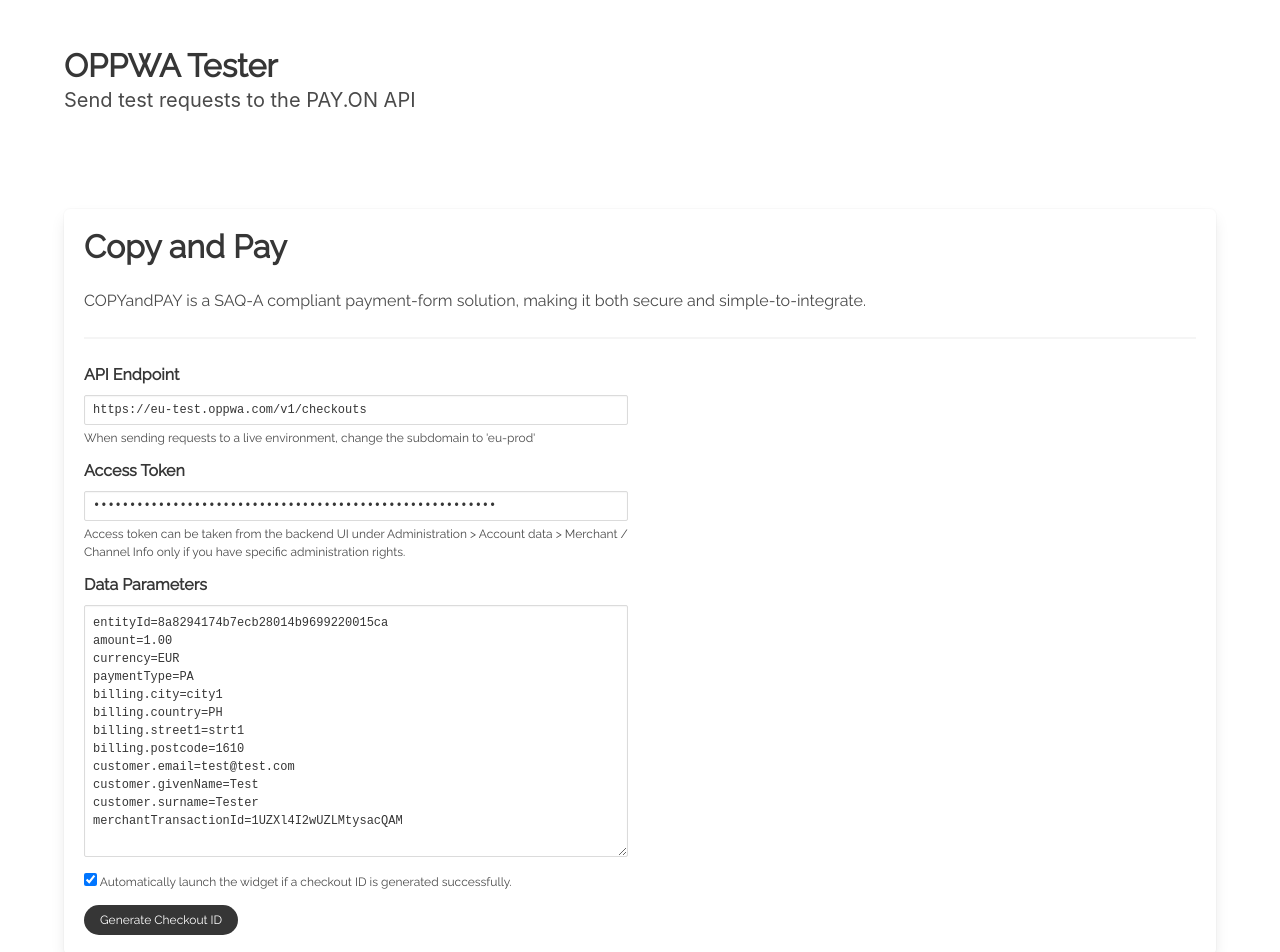
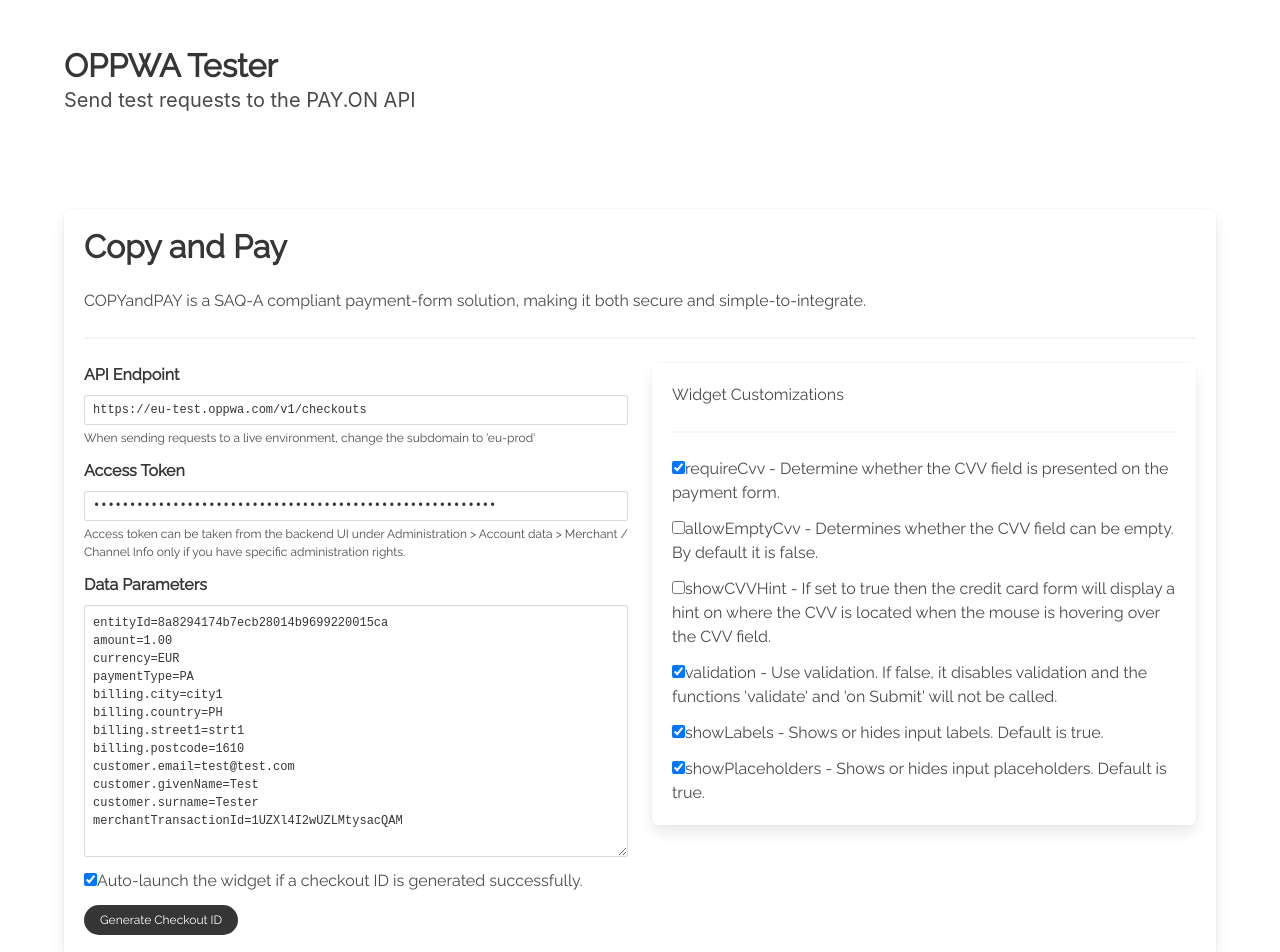
Before and after one commit to veib6247/oppwa-v2, a Vue app: page / in a window 1280 px wide. Shown: the top 952 px of the page. Built offline with nearby package versions, Linux system fonts and the light colour scheme; a web font is replaced by a local one.

Commit message:
added widget customization column

```diff
--- a/package.json
+++ b/package.json
@@ -12,6 +12,7 @@
   "license": "ISC",
   "dependencies": {
     "bulma": "^0.9.4",
+    "bulma-switch": "^2.0.4",
     "nanoid": "^3.3.4",
     "vue": "^3.2.33"
   },
--- /dev/null
+++ b/src/components/FormSwitch.vue
@@ -0,0 +1,35 @@
+<script>
+export default {
+  props: {
+    id: {
+      type: String,
+      required: true,
+    },
+    label: {
+      type: String,
+      required: true,
+    },
+
+    modelValue: {
+      type: Boolean,
+      required: true,
+      default: true,
+    },
+  },
+};
+</script>
+
+<template>
+  <div class="field">
+    <div class="field">
+      <input
+        :id="id"
+        type="checkbox"
+        class="switch is-small is-rounded is-dark"
+        :checked="modelValue"
+        @input="$emit('update:modelValue', $event.target.checked)"
+      />
+      <label :for="id">{{ label }}</label>
+    </div>
+  </div>
+</template>
--- a/src/index.js
+++ b/src/index.js
@@ -1,4 +1,5 @@
 import 'bulma'
+import 'bulma-switch'
 import { createApp } from 'vue'
 
 // import the root component App from a single-file component.
--- a/src/views/CopyandPay.vue
+++ b/src/views/CopyandPay.vue
@@ -5,8 +5,12 @@
 
 // import reusable components
 import FormInput from "../components/FormInput.vue";
+import FormButton from "../components/FormButton.vue";
+import FormSwitch from "../components/FormSwitch.vue";
 import TextData from "../components/TextData.vue";
-import FormButton from "../components/FormButton.vue";
+
+// main widget object, to be modified before launching
+var wpwlOptions = {};
 
 // this will allow parcel to include the php file in the build process so that everything is in 1 directory
 const copyAndPayScriptPath = require("url:../../php/CopyandPay.php");
@@ -18,8 +22,9 @@
   // component registration
   components: {
     FormInput,
+    FormButton,
+    FormSwitch,
     TextData,
-    FormButton,
   },
 
   //
@@ -55,6 +60,17 @@
       },
 
       autoLaunchWidget: true,
+
+      // widget customization
+      wpwlOptions: {
+        style: "card",
+        requireCvv: true,
+        allowEmptyCvv: false,
+        showCVVHint: false,
+        validation: true,
+        showLabels: true,
+        showPlaceholders: true,
+      },
     };
   },
 
@@ -66,10 +82,18 @@
     },
 
     generateCheckoutId() {
+      console.info(`Automatically launch widget: ${this.autoLaunchWidget}`);
       console.log(`Endpoint: ${this.request.endPoint}`);
       console.log(`authToken: ${this.request.authToken}`);
       console.log(`URL string parameters: ${this.processedURLParameters}`);
       console.log(`CopyandPay PHP script path: ${copyAndPayScriptPath}`);
+
+      if (this.autoLaunchWidget) this.launchWidget();
+    },
+
+    launchWidget() {
+      wpwlOptions = this.wpwlOptions;
+      console.log("Widget customizations applied: ", wpwlOptions);
     },
   },
 
@@ -101,6 +125,7 @@
   <hr />
 
   <div class="columns">
+    <!-- left column -->
     <div class="column">
       <!-- ENDPOINT -->
       <FormInput
@@ -126,15 +151,12 @@
         v-model="request.frontEndParameters"
       />
 
-      <div class="field">
-        <div class="control">
-          <label class="checkbox is-size-7">
-            <input type="checkbox" v-model="autoLaunchWidget" />
-            Automatically launch the widget if a checkout ID is generated
-            successfully.
-          </label>
-        </div>
-      </div>
+      <!-- auto-launch the widget if checkout id is good -->
+      <FormSwitch
+        id="autoSwitch"
+        label="Auto-launch the widget if a checkout ID is generated successfully."
+        v-model="autoLaunchWidget"
+      />
 
       <!-- generate checkout ID button -->
       <FormButton
@@ -143,6 +165,48 @@
         @submit-data="generateCheckoutId"
       />
     </div>
-    <div class="column"></div>
+
+    <!-- right column -->
+    <div class="column">
+      <div class="box">
+        <h4>Widget Customizations</h4>
+        <hr />
+        <FormSwitch
+          id="requireCvv"
+          label="requireCvv - Determine whether the CVV field is presented on the payment form."
+          v-model="wpwlOptions.requireCvv"
+        />
+
+        <FormSwitch
+          id="allowEmptyCvv"
+          label="allowEmptyCvv - Determines whether the CVV field can be empty. By default it is false."
+          v-model="wpwlOptions.allowEmptyCvv"
+        />
+
+        <FormSwitch
+          id="showCVVHint"
+          label="showCVVHint - If set to true then the credit card form will display a hint on where the CVV is located when the mouse is hovering over the CVV field."
+          v-model="wpwlOptions.showCVVHint"
+        />
+
+        <FormSwitch
+          id="validation"
+          label="validation - Use validation. If false, it disables validation and the functions 'validate' and 'on Submit' will not be called."
+          v-model="wpwlOptions.validation"
+        />
+
+        <FormSwitch
+          id="showLabels"
+          label="showLabels - Shows or hides input labels. Default is true."
+          v-model="wpwlOptions.showLabels"
+        />
+
+        <FormSwitch
+          id="showPlaceholders"
+          label="showPlaceholders - Shows or hides input placeholders. Default is true."
+          v-model="wpwlOptions.showPlaceholders"
+        />
+      </div>
+    </div>
   </div>
 </template>
```
Also changed, not shown: 1 other file (tests, documents, lock files or other folders).
